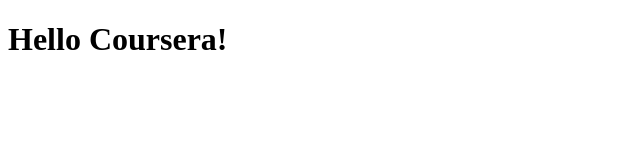
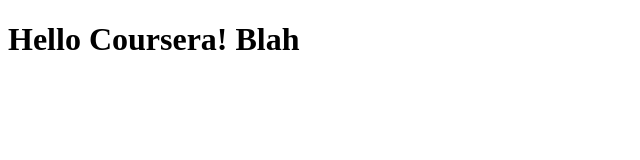
Before and after one commit to KaiNarsjo/coursera-test, a plain HTML site: page site/index.html in a window 1280 px wide. Shown: the whole page, without its empty margins (0-640 px from the left). Drawn offline with Linux system fonts and the light colour scheme.

Commit message:
Small Addition to my page content

```diff
--- a/site/index.html
+++ b/site/index.html
@@ -6,6 +6,6 @@
     <title>Hello Coursera!</title>
 </head>
 <body>
-    <h1>Hello Coursera!</h1>
+    <h1>Hello Coursera! Blah</h1>
 </body>
 </html>
```
